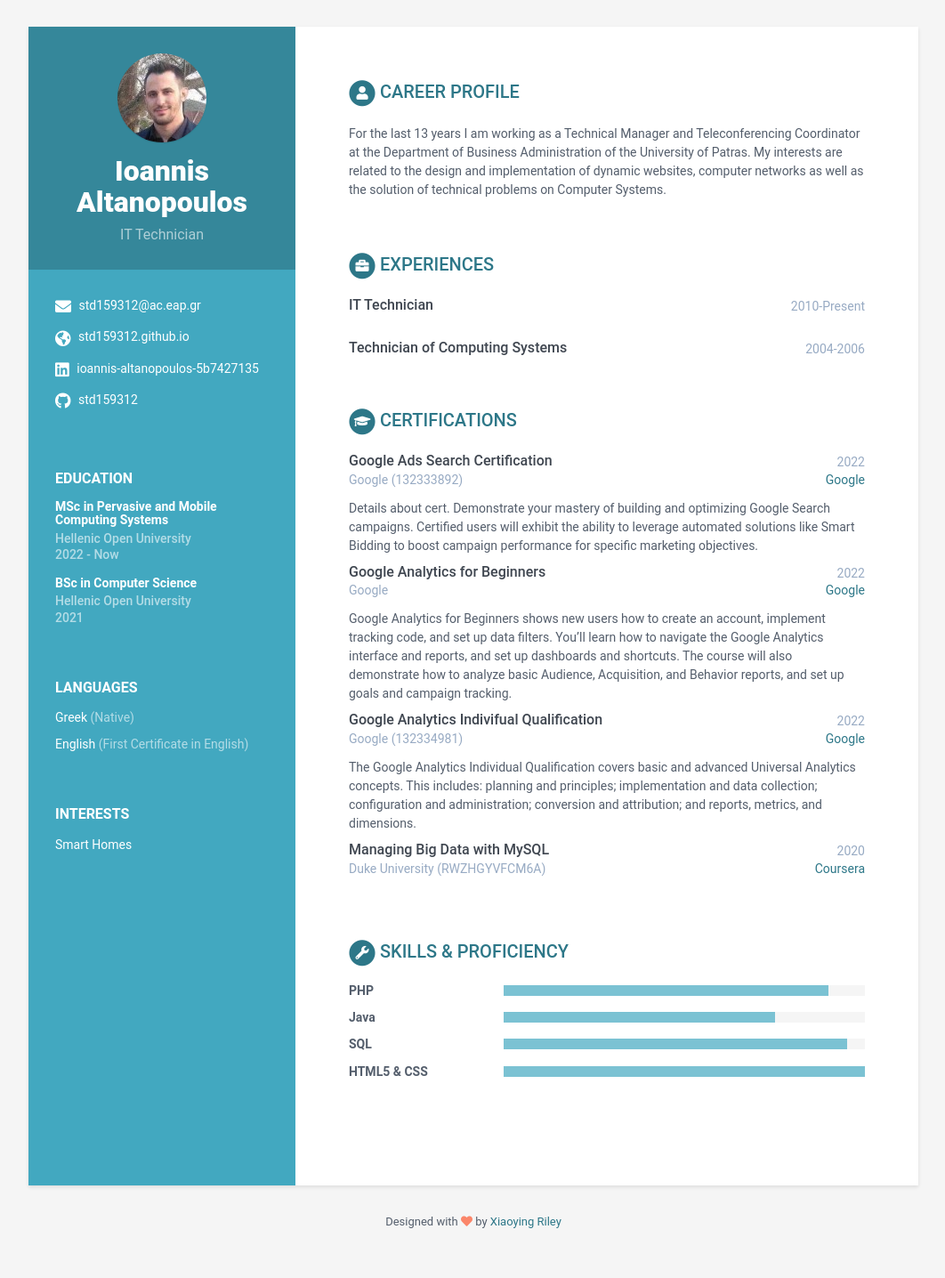
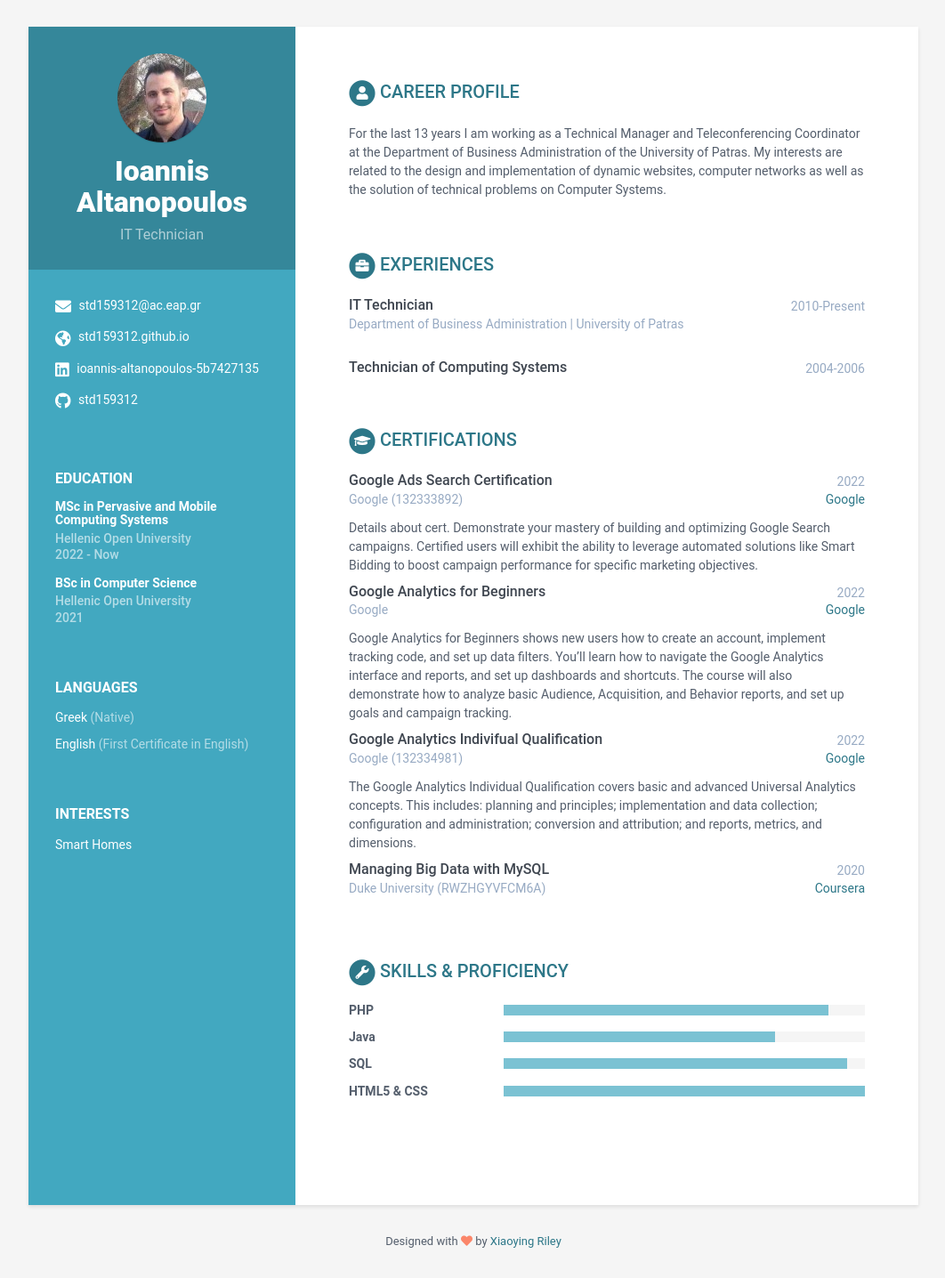
Before and after one commit to std159312/std159312.github.io, a Jekyll site: the page built from index.html, in a window 1280 px wide. Shown: the whole page at 89% size, without its empty margins (108-1170 px from the left). Built offline with Jekyll 4.4.1, drawn with Linux system fonts in a browser that asks for light colours; before the commit the page ends 1414 px from its top, so only the background shows below that.

Commit message:
Initial commit

```diff
--- a/_data/data.yml
+++ b/_data/data.yml
@@ -81,6 +81,8 @@
     info:
       - role: IT Technician
         time: 2010-Present
+        company: Department of Business Administration | University of Patras
+
         details: |
 
       - role: Technician of Computing Systems
```
